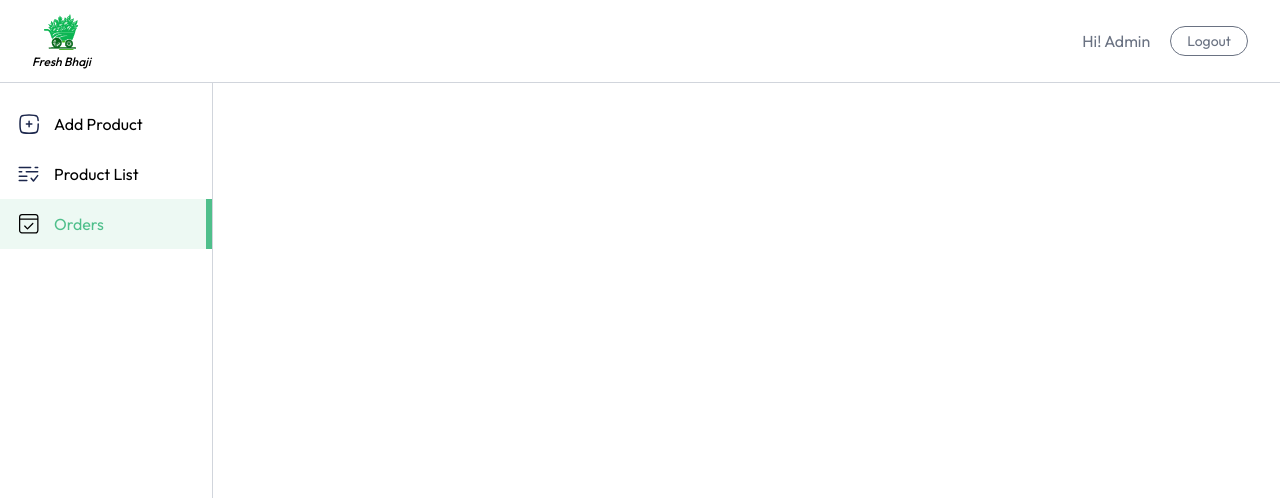
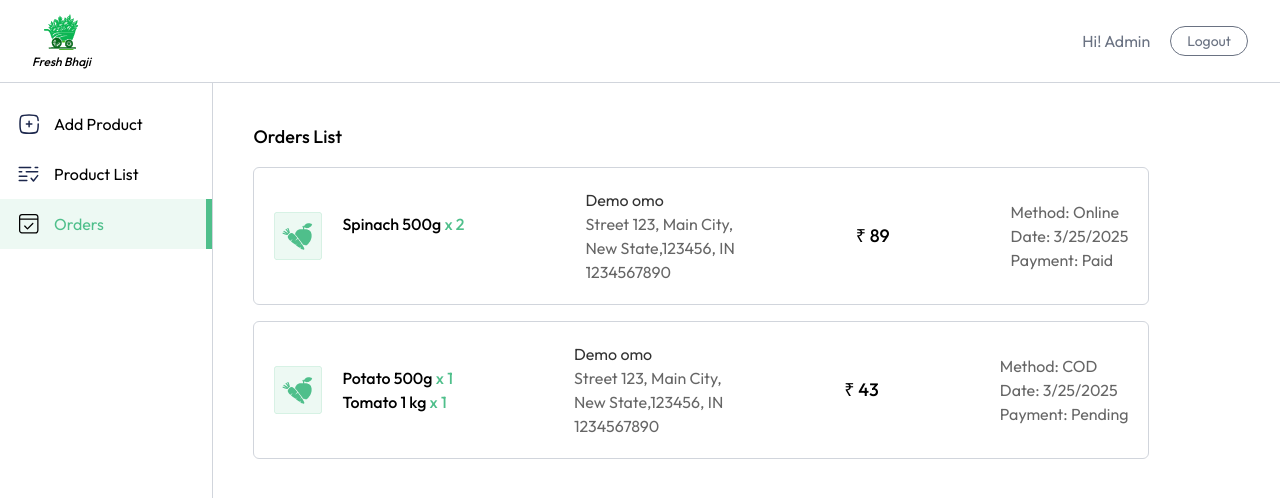
Before and after one commit to ATULYADAVpro/freshBhaji, a React (Vite) app in the folder client/: page /seller/orders in a window 1280 px wide. Shown: the top 498 px of the page. Built offline with nearby package versions, Linux system fonts and the light colour scheme.

Commit message:
add order page and complete prototype

```diff
--- a/client/src/assets/assets.js
+++ b/client/src/assets/assets.js
@@ -786,9 +786,9 @@
   {
     _id: "67b5b9e54ea97f71bbc196a0",
     userId: "67b5880e4d09769c5ca61644",
-    firstName: "Great",
-    lastName: "Stack",
-    email: "user.greatstack@gmail.com",
+    firstName: "Demo",
+    lastName: "omo",
+    email: "user.demo@gmail.com",
     street: "Street 123",
     city: "Main City",
     state: "New State",
--- a/client/src/pages/seller/Orders.jsx
+++ b/client/src/pages/seller/Orders.jsx
@@ -1,9 +1,56 @@
-import React from 'react'
+import React, { useEffect, useState } from 'react'
+import { useAppContext } from '../../context/AppContext';
+import { assets, dummyOrders } from '../../assets/assets';
 
 export default function Orders() {
+  const { currency } = useAppContext();
+  const [orders, setOrders] = useState([]);
+
+  const fetchOrders = async () => {
+    setOrders(dummyOrders)
+  };
+
+  useEffect(() => {
+    fetchOrders();
+  }, [])
+
   return (
-    <div>
+    <div className="no-scrollbar flex-1 h-[95vh] overflow-y-scroll">
+      <div className="md:p-10 p-4 space-y-4">
+        <h2 className="text-lg font-medium">Orders List</h2>
+        {orders.map((order, index) => (
+          <div key={index} className="flex flex-col  md:items-center md:flex-row gap-5 justify-between p-5 max-w-4xl rounded-md border border-gray-300">
+            <div className="flex gap-5 max-w-80">
+              <img className="w-12 h-12 object-cover" src={assets.box_icon} alt="boxIcon" />
+              <div>
+                {order.items.map((item, index) => (
+                  <div key={index} className="flex flex-col justify-center">
+                    <p className="font-medium">
+                      {item.product.name} {" "}<span className='text-primary'>x {item.quantity}</span>
+                    </p>
+                  </div>
+                ))}
+              </div>
+            </div>
 
+            <div className="text-sm md:text-base text-black/60">
+              <p className='text-black/80'>{order.address.firstName} {order.address.lastName}</p>
+              <p>{order.address.street}, {order.address.city}, </p>
+              <p>{order.address.state},{order.address.zipcode}, {order.address.country}</p>
+              <p></p>
+              <p>{order.address.phone}</p>
+            </div>
+
+            <p className="font-medium text-lg my-auto ">{currency} {order.amount}</p>
+
+            <div className="flex flex-col text-sm md:text-base text-black/60">
+              <p>Method: {order.paymentType}</p>
+              <p>Date: {new Date(order.createdAt).toLocaleDateString()}</p>
+              <p>Payment: {order.isPaid ? "Paid" : "Pending"}</p>
+            </div>
+          </div>
+        ))}
+      </div>
     </div>
-  )
-}
+  );
+};
```
